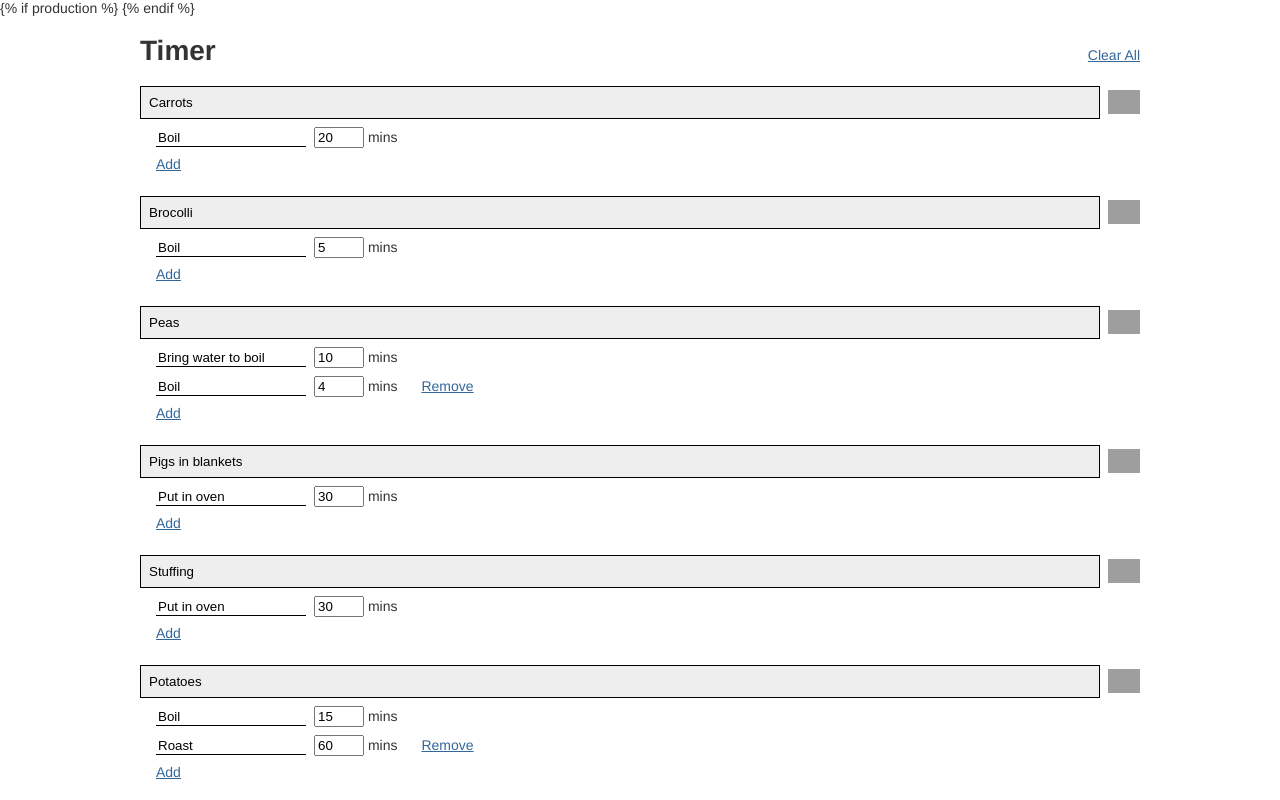
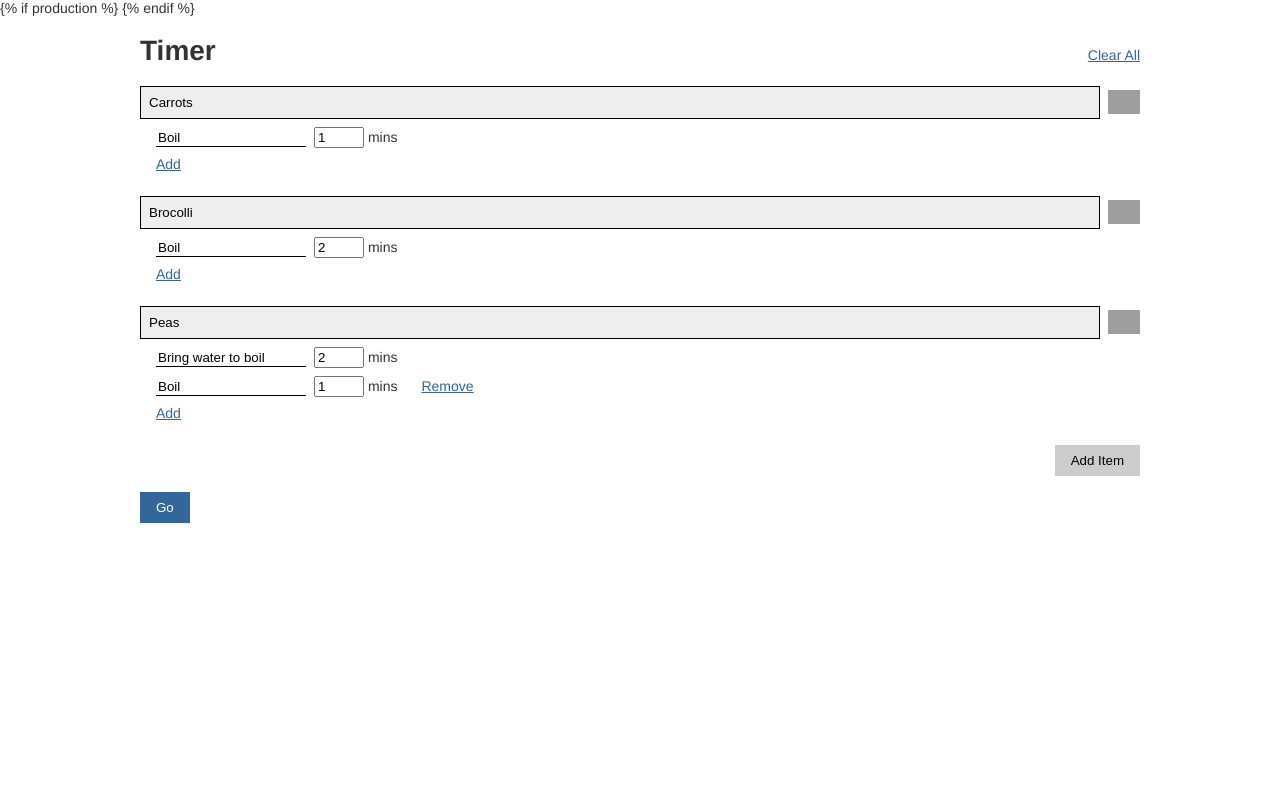
Before and after one commit to burt202/timer, a React app: page / in a window 1280 px wide. Shown: the top 800 px of the page. Built offline with nearby package versions, Linux system fonts and the light colour scheme; grey boxes are pictures that could not be loaded.

Commit message:
Add extend option

```diff
--- a/src/js/group.tsx
+++ b/src/js/group.tsx
@@ -7,6 +7,7 @@ interface Props {
   start: string
   items: Array<{name: string; stage: string}>
   progress: number
+  onExtend: () => void
 }
 
 export default function Group(props: Props) {
@@ -19,6 +20,8 @@ export default function Group(props: Props) {
     }
   }, [props.progress])
 
+  const isInProgress = props.progress > 0 && props.progress < 100
+
   return (
     <div
       style={{
@@ -26,8 +29,10 @@ export default function Group(props: Props) {
         marginTop: 8,
         padding: 8,
         display: "flex",
+        justifyContent: "space-between",
       }}
     >
+      <div style={{display: "flex"}}>
         <div style={{marginRight: 16, display: "flex", alignItems: "center"}}>
           <h1 style={{margin: 0}}>{moment(props.start).format("HH:mm")}</h1>
         </div>
@@ -41,6 +46,21 @@ export default function Group(props: Props) {
           })}
         </div>
       </div>
+      {isInProgress && (
+        <div style={{display: "flex", alignItems: "center"}}>
+          <a
+            style={{
+              cursor: "pointer",
+              textDecoration: "underline",
+              color: "#336699",
+            }}
+            onClick={props.onExtend}
+          >
+            Extend
+          </a>
+        </div>
+      )}
+    </div>
   )
 }
 
--- a/src/js/main.tsx
+++ b/src/js/main.tsx
@@ -15,33 +15,33 @@ export interface Item {
 }
 
 const defaultItems = [
-  {name: "Carrots", stages: [{name: "Boil", duration: 20}]},
-  {name: "Brocolli", stages: [{name: "Boil", duration: 5}]},
+  {name: "Carrots", stages: [{name: "Boil", duration: 1}]},
+  {name: "Brocolli", stages: [{name: "Boil", duration: 2}]},
   {
     name: "Peas",
     stages: [
-      {name: "Bring water to boil", duration: 10},
-      {name: "Boil", duration: 4},
+      {name: "Bring water to boil", duration: 2},
+      {name: "Boil", duration: 1},
     ],
   },
-  {name: "Pigs in blankets", stages: [{name: "Put in oven", duration: 30}]},
-  {name: "Stuffing", stages: [{name: "Put in oven", duration: 30}]},
-  {
-    name: "Potatoes",
-    stages: [
-      {name: "Boil", duration: 15},
-      {name: "Roast", duration: 60},
-    ],
-  },
-  {name: "Plates", stages: [{name: "Put in oven", duration: 20}]},
-  {name: "Yorkshires", stages: [{name: "Put in oven", duration: 5}]},
-  {
-    name: "Beef",
-    stages: [
-      {name: "Roast", duration: 43},
-      {name: "Rest", duration: 15},
-    ],
-  },
+  // {name: "Pigs in blankets", stages: [{name: "Put in oven", duration: 30}]},
+  // {name: "Stuffing", stages: [{name: "Put in oven", duration: 30}]},
+  // {
+  //   name: "Potatoes",
+  //   stages: [
+  //     {name: "Boil", duration: 15},
+  //     {name: "Roast", duration: 60},
+  //   ],
+  // },
+  // {name: "Plates", stages: [{name: "Put in oven", duration: 20}]},
+  // {name: "Yorkshires", stages: [{name: "Put in oven", duration: 5}]},
+  // {
+  //   name: "Beef",
+  //   stages: [
+  //     {name: "Roast", duration: 43},
+  //     {name: "Rest", duration: 15},
+  //   ],
+  // },
 ] as Array<Item>
 
 function validateItems(items: Array<Item>) {
--- a/src/js/timer.tsx
+++ b/src/js/timer.tsx
@@ -1,9 +1,10 @@
 import * as moment from "moment"
+import * as R from "ramda"
 import * as React from "react"
 import {useEffect, useState} from "react"
 import Group from "./group"
 import {Item} from "./main"
-import {processItems, getProgress} from "./utils"
+import {processItems, getProgress, getPreviousExtends} from "./utils"
 
 interface Props {
   items: Array<Item>
@@ -13,7 +14,14 @@ interface Props {
 }
 
 export default function Timer(props: Props) {
+  const result = processItems(props.startTime, props.items)
+
   const [currentTime, setCurrentTime] = useState(moment().format())
+  const [groups, setGroups] = useState(
+    result.groups.map((g) => {
+      return {...g, extend: 0}
+    }),
+  )
 
   useEffect(() => {
     const interval = setInterval(() => setCurrentTime(moment().format()), 1000)
@@ -22,8 +30,19 @@ export default function Timer(props: Props) {
     }
   }, [])
 
-  const {groups, total} = processItems(props.startTime, props.items)
-  const readyAt = moment(props.startTime).add(total, "minute")
+  useEffect(() => {
+    setGroups(
+      result.groups.map((g) => {
+        return {...g, extend: 0}
+      }),
+    )
+  }, [props.startTime])
+
+  const totalExtends = R.sum(R.pluck("extend", groups))
+  const readyAt = moment(props.startTime).add(
+    result.total + totalExtends,
+    "minute",
+  )
 
   return (
     <>
@@ -89,14 +108,31 @@ export default function Timer(props: Props) {
         </div>
       </div>
       {groups.map((g, i) => {
+        const previousExtends = getPreviousExtends(i, groups)
+
+        const groupStartTime = moment(g.start)
+          .add(previousExtends, "minutes")
+          .format()
+
         const groupEndTime = groups[i + 1]
-          ? moment(groups[i + 1].start).format()
+          ? moment(groups[i + 1].start)
+              .add(previousExtends + g.extend, "minutes")
+              .format()
           : readyAt.format()
 
-        const progress = getProgress(g.start, groupEndTime, currentTime)
+        const progress = getProgress(groupStartTime, groupEndTime, currentTime)
 
         return (
-          <Group key={i} start={g.start} items={g.items} progress={progress} />
+          <Group
+            key={i}
+            start={groupStartTime}
+            items={g.items}
+            progress={progress}
+            onExtend={() => {
+              const updated = R.update(i, {...g, extend: g.extend + 1}, groups)
+              setGroups(updated)
+            }}
+          />
         )
       })}
     </>
--- a/src/js/utils.ts
+++ b/src/js/utils.ts
@@ -70,3 +70,10 @@ export function processItems(startTime: string, items: Array<Item>) {
 
   return {total, groups: R.sortBy((g) => g.start, grouped)}
 }
+
+export function getPreviousExtends(
+  index: number,
+  groups: Array<{extend: number}>,
+) {
+  return R.sum(R.pluck("extend", groups.slice(0, index)))
+}
```
Lines whose indentation alone changed are shown as unchanged.
